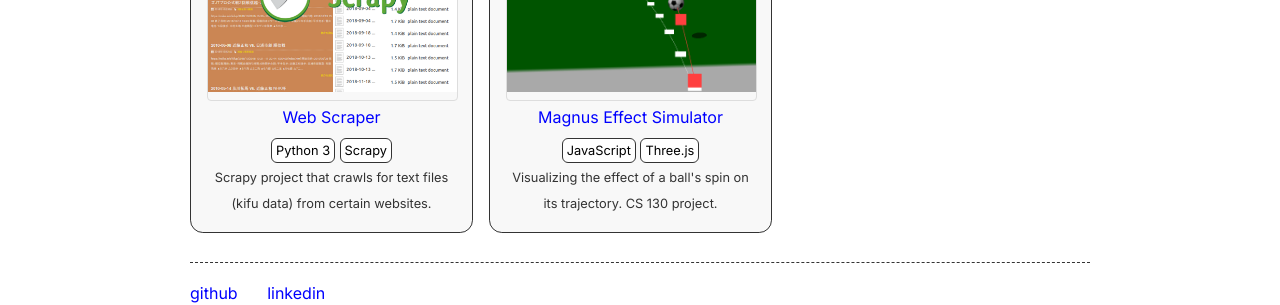
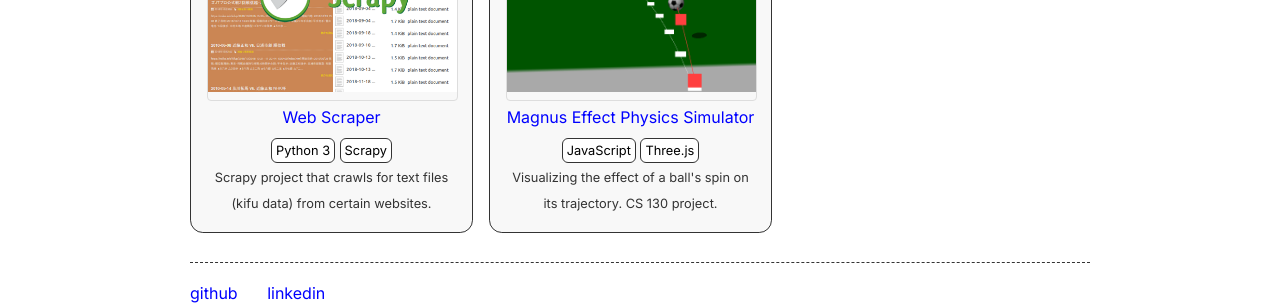
Before and after one commit to carlaraya/carlaraya.github.io, a Jekyll site: the page build/index.html, which Jekyll copies as it is, in a window 1280 px wide. Shown: the part 1040-1345 px from the top of the page. Built offline with Jekyll 4.4.1, drawn with Linux system fonts in a browser that asks for light colours.

Commit message:
content updates

```diff
--- a/_data/home.yml
+++ b/_data/home.yml
@@ -46,7 +46,7 @@ old_project_entries:
       - Python 3
       - Scrapy
 
-  - title: Magnus Effect Simulator
+  - title: Magnus Effect Physics Simulator
     url: https://github.com/carlaraya/magnus-sim/
     desc: Visualizing the effect of a ball's spin on its trajectory. CS 130 project.
     image: images/magnus-effect.png
--- a/build/index.html
+++ b/build/index.html
@@ -250,7 +250,7 @@
           </div>
 
 
-          Magnus Effect Simulator
+          Magnus Effect Physics Simulator
 
 
 
```
Also changed, not shown: build/feed.xml.
